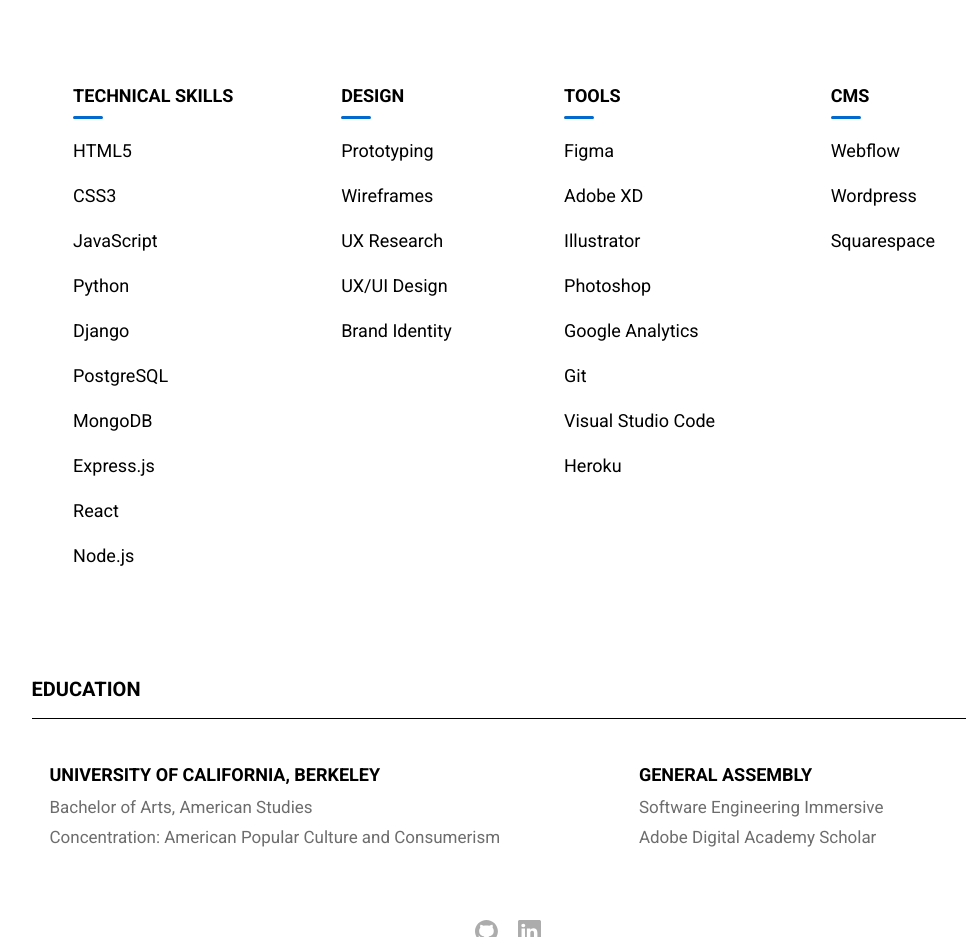
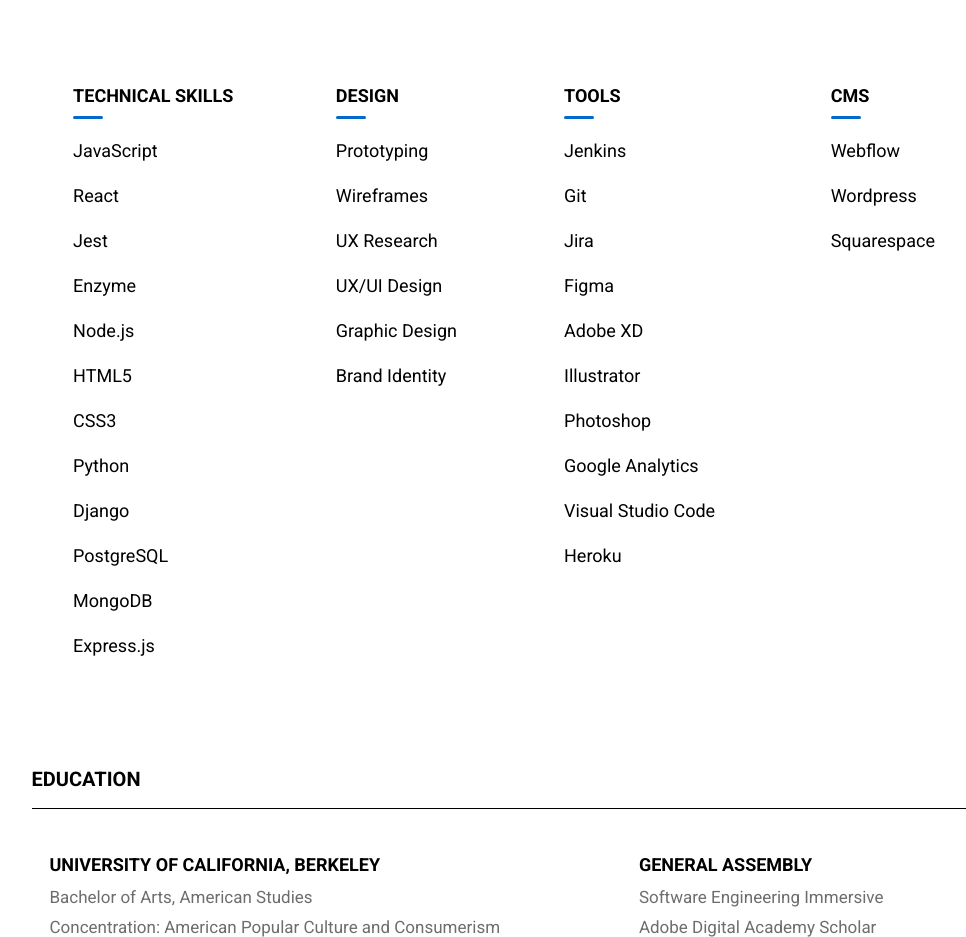
Before and after one commit to ivanmirandaortega/portfolio, a plain HTML site: page about.html in a window 1280 px wide. Shown: the part 1040-1977 px from the top of the page, without its empty margins (122-1088 px from the left). Drawn offline with Linux system fonts and the light colour scheme.

Commit message:
adjusted skills in about me

```diff
--- a/about.html
+++ b/about.html
@@ -45,46 +45,47 @@
 			<div class="skills-grid about">
 				<div class="skills-text">
 					<h3>TECHNICAL SKILLS</h3>
-                    <div class="skill-divider">
-                    </div>
+					<div class="skill-divider"></div>
+					<p>JavaScript</p>
+					<p>React</p>
+					<p>Jest</p>
+					<p>Enzyme</p>
+					<p>Node.js</p>
 					<p>HTML5</p>
 					<p>CSS3</p>
-                    <p>JavaScript</p>
 					<p>Python</p>
 					<p>Django</p>
 					<p>PostgreSQL</p>
 					<p>MongoDB</p>
 					<p>Express.js</p>
-                    <p>React</p>
-                    <p>Node.js</p>
 				</div>
 				<div>
 					<h3>DESIGN</h3>
-                    <div class="skill-divider">
-                    </div>
+					<div class="skill-divider"></div>
 					<p>Prototyping</p>
 					<p>Wireframes</p>
 					<p>UX Research</p>
 					<p>UX/UI Design</p>
+					<p>Graphic Design</p>
 					<p>Brand Identity</p>
 				</div>
 				<div>
 					<h3>TOOLS</h3>
-                    <div class="skill-divider">
-                    </div>
+					<div class="skill-divider"></div>
+					<p>Jenkins</p>
+					<p>Git</p>
+					<p>Jira</p>
 					<p>Figma</p>
 					<p>Adobe XD</p>
 					<p>Illustrator</p>
 					<p>Photoshop</p>
 					<p>Google Analytics</p>
-                    <p>Git</p>
 					<p>Visual Studio Code</p>
 					<p>Heroku</p>
 				</div>
 				<div>
 					<h3>CMS</h3>
-                    <div class="skill-divider">
-                    </div>
+					<div class="skill-divider"></div>
 					<p>Webflow</p>
 					<p>Wordpress</p>
 					<p>Squarespace</p>
```
Also changed, not shown: index.html (indentation only). Lines whose indentation alone changed are shown as unchanged.
